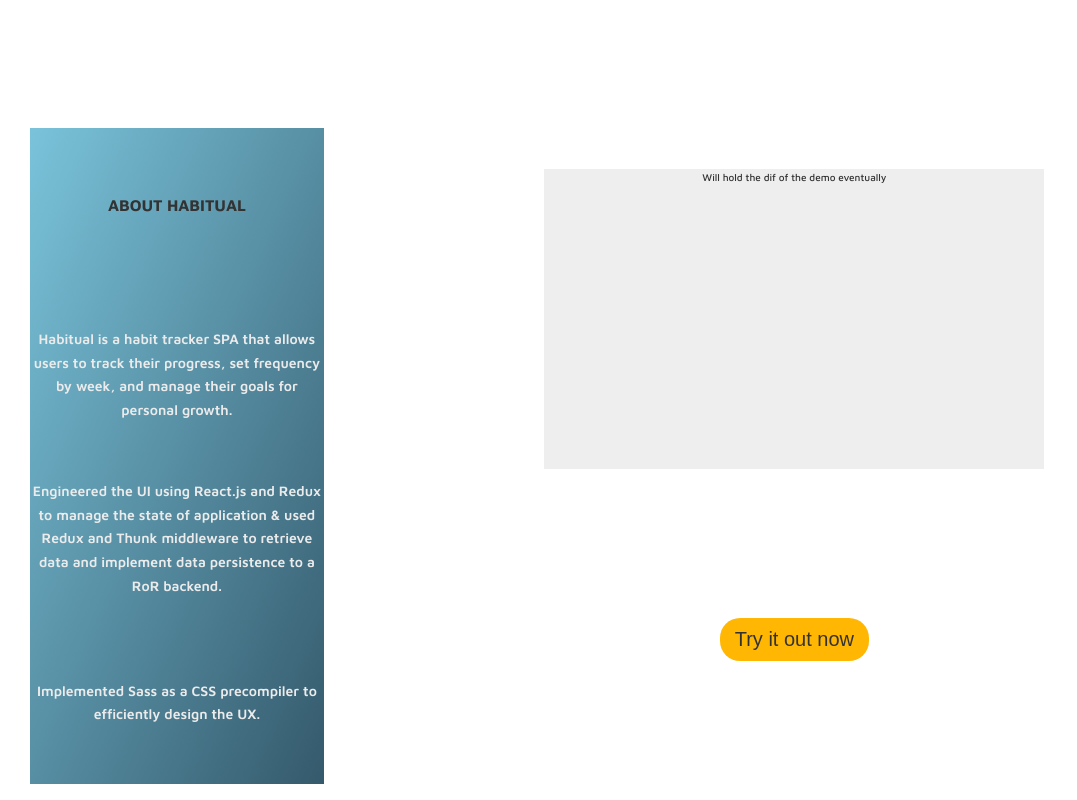
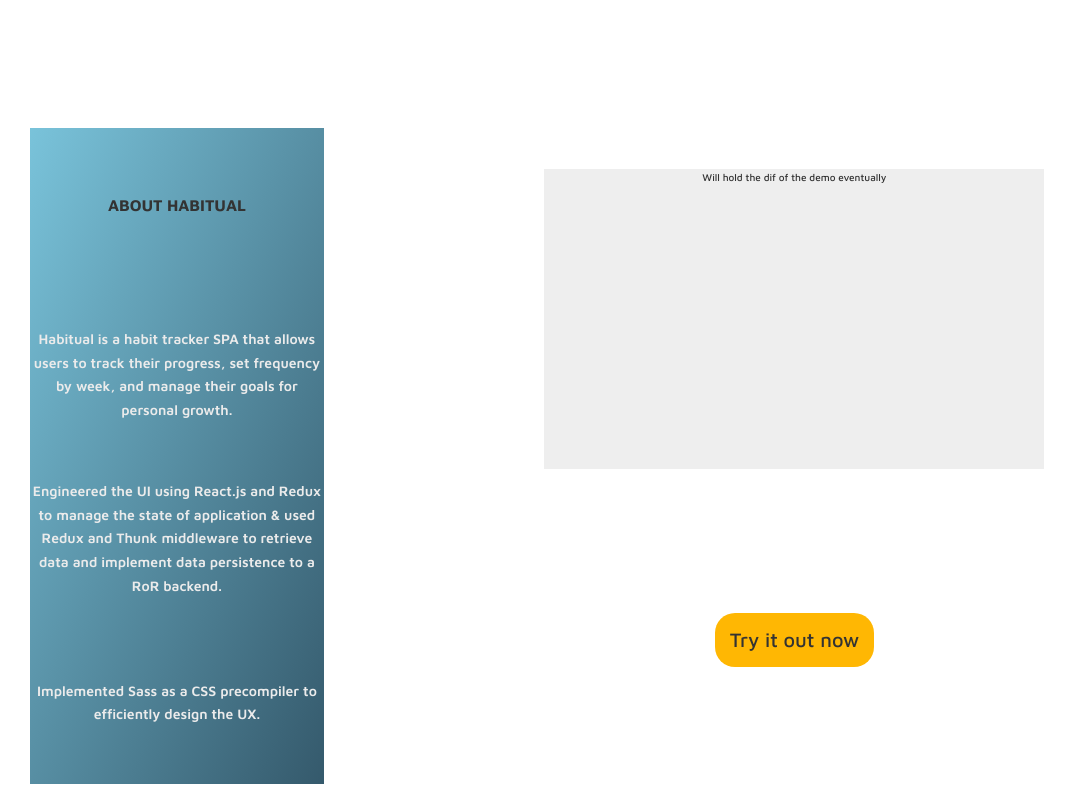
Before and after one commit to jordan-romero/habitual-frontend, a React (Create React App) app: page / in a window 1280 px wide. Shown: the part 1673-2473 px from the top of the page, without its empty margins (0-1077 px from the left). Built offline with nearby package versions, Linux system fonts and the light colour scheme; no server answers.

Commit message:
adds NavLink to try it out now button that redirects to tracker'

```diff
--- a/src/components/Demo.js
+++ b/src/components/Demo.js
@@ -1,4 +1,5 @@
 import React from 'react'
+import { NavLink } from 'react-router-dom'
 
 const Demo = () => {
     return (
@@ -18,7 +19,7 @@
             <div className='demo__box'>
                 Will hold the dif of the demo eventually
             </div>
-            <button className='btn demo__btn'>Try it out now</button>
+            <NavLink className='btn demo__btn' to="/tracker">Try it out now</NavLink>
         </section>
     )
 }
```
